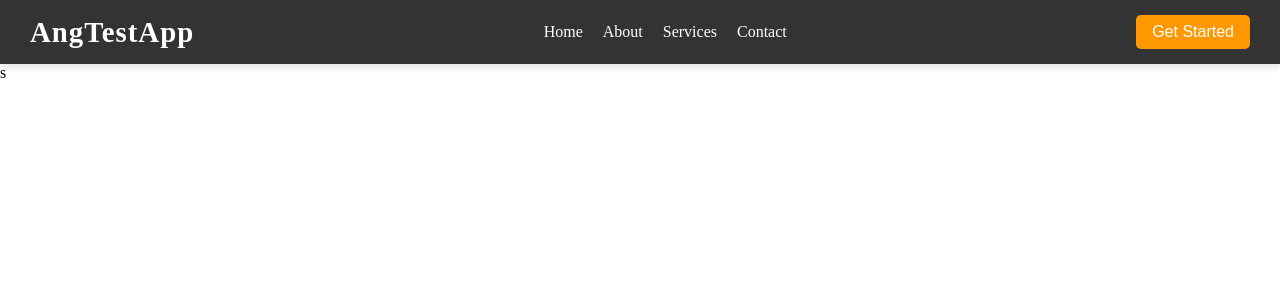
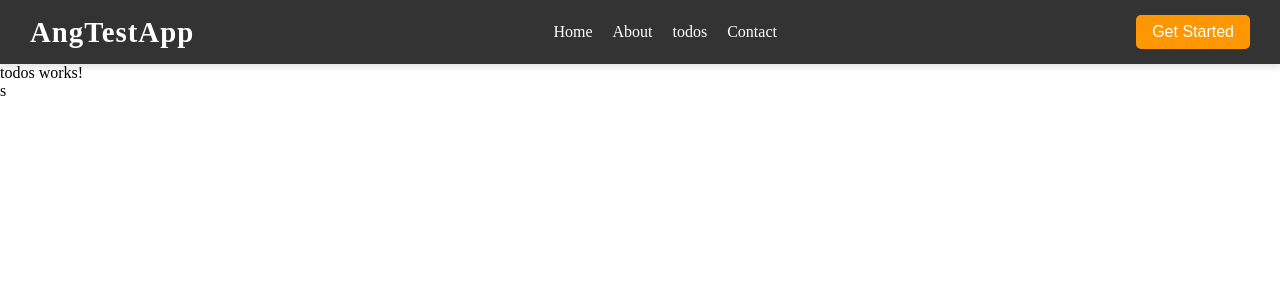
Before and after one commit to ajaypoddar78890/AngluartestApp, an Angular app: page /todos in a window 1280 px wide. Before the commit this address led to /. Shown: the top 300 px of the page. Built offline with nearby package versions, Linux system fonts and the light colour scheme.

Commit message:
finieshed the routing works

```diff
--- a/src/app/app.routes.ts
+++ b/src/app/app.routes.ts
@@ -5,4 +5,9 @@ import { AboutComponent } from './about/about.component';
 export const routes: Routes = [
   { path: '', component: HomeComponent }, // Default route
   { path: 'about', component: AboutComponent }, // About page route
+  {
+    path: 'todos',
+    loadComponent: () =>
+      import('./todos/todos.component').then((m) => m.TodosComponent),
+  },
 ];
--- a/src/app/componants/header/header.component.html
+++ b/src/app/componants/header/header.component.html
@@ -8,7 +8,9 @@
       <li routerLinkActive="active">
         <a routerLink="/about">About</a>
       </li>
-      <li><a href="#">Services</a></li>
+      <li routerLinkActive = "active">
+        <a  routerLink="/todos" >todos</a>
+      </li>
       <li><a href="#">Contact</a></li>
     </ul>
   </nav>
--- /dev/null
+++ b/src/app/todos/todos.component.html
@@ -0,0 +1 @@
+<p>todos works!</p>
```
Also changed, not shown: src/app/todos/todos.component.ts (added, +11 -0 lines), src/app/todos/todos.component.scss (added), 1 other file (tests, documents, lock files or other folders).
